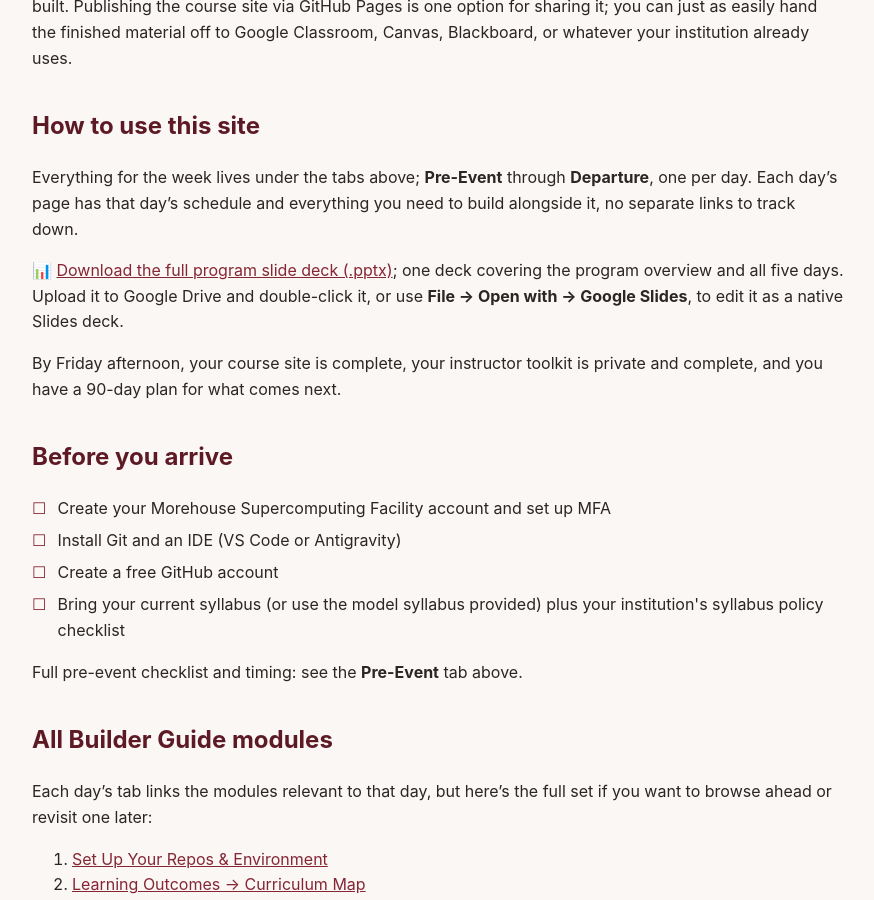
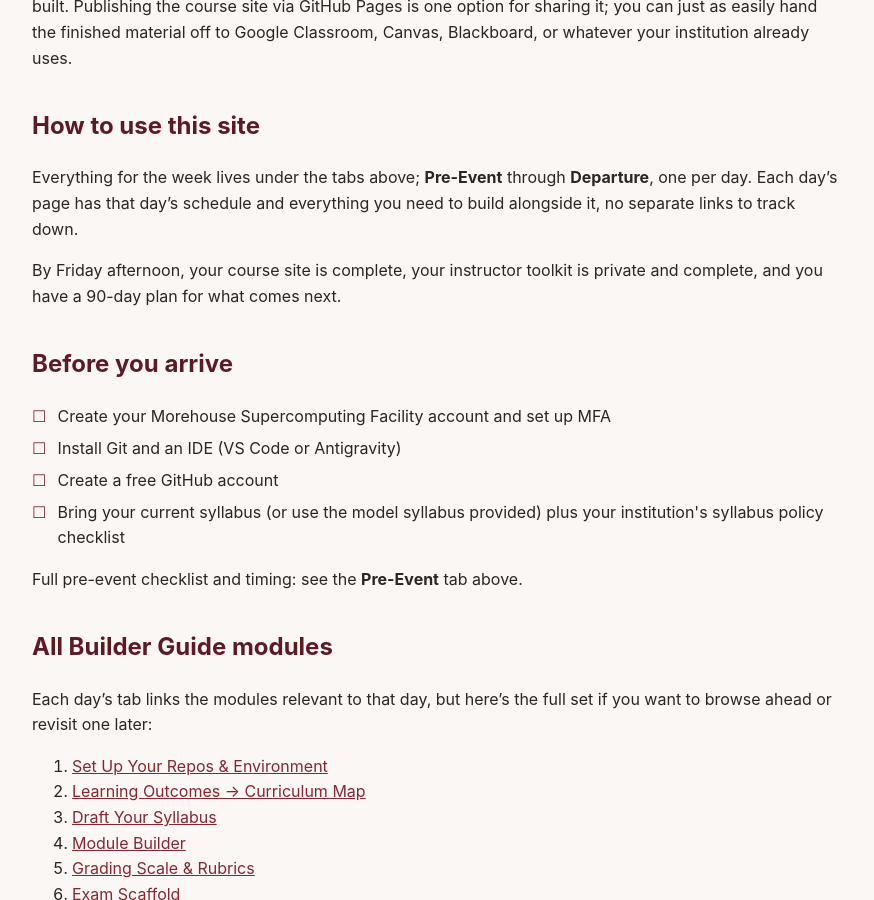
Before and after one commit to whitneynelson/nairr-teaching-innovation, a Jekyll site: the page built from index.md, in a window 1280 px wide and 900 px high, scrolled down 1433 px. Shown: the whole window, without its empty margins (202-1076 px from the left). Built offline with Jekyll 4.4.1, drawn with Linux system fonts in a browser that asks for light colours.

Commit message:
Remove download link for program slide deck
Removed the link to download the full program slide deck.

```diff
--- a/index.md
+++ b/index.md
@@ -42,8 +42,6 @@ Everyone leaves the week with two things: a public course site and a private ins
 
 Everything for the week lives under the tabs above; **Pre-Event** through **Departure**, one per day. Each day's page has that day's schedule and everything you need to build alongside it, no separate links to track down.
 
-📊 [Download the full program slide deck (.pptx)](slides/full-program-deck.pptx); one deck covering the program overview and all five days. Upload it to Google Drive and double-click it, or use **File → Open with → Google Slides**, to edit it as a native Slides deck.
-
 By Friday afternoon, your course site is complete, your instructor toolkit is private and complete, and you have a 90-day plan for what comes next.
 
 ## Before you arrive
```
